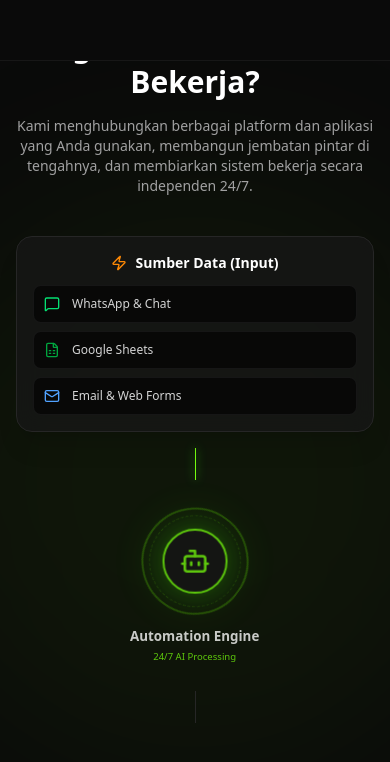
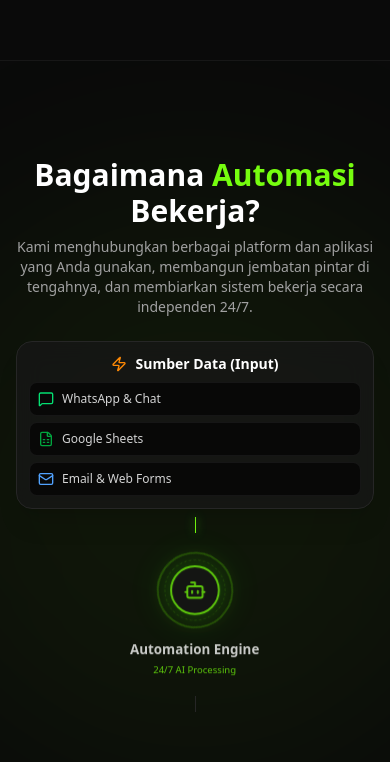
Before and after one commit to Nurdhuha/hackbit-website, a Next.js app: page / in a window 390 px wide. Shown: the part 2911-3673 px from the top of the page. Built offline with nearby package versions, Linux system fonts and the light colour scheme.

Commit message:
fix mobile

```diff
--- a/src/components/sections/AutomationExplanation.tsx
+++ b/src/components/sections/AutomationExplanation.tsx
@@ -49,7 +49,7 @@ export default function AutomationExplanation() {
         <section id="automation" ref={containerRef} className="relative bg-neutral-950">
             {mounted ? (
                 <>
-                    <div className="sticky top-0 h-screen w-full flex flex-col items-center justify-center overflow-hidden border-y border-neutral-900">
+                    <div className="sticky top-0 h-[100dvh] w-full flex flex-col justify-start md:justify-center items-center pt-24 md:pt-0 pb-10 md:pb-0 overflow-y-auto overflow-x-hidden border-y border-neutral-900">
                         {/* Background Glows */}
                         <div className="absolute top-1/2 left-1/2 -translate-x-1/2 -translate-y-1/2 w-[600px] h-[600px] sm:w-[800px] sm:h-[800px] bg-brand-green/5 blur-[100px] sm:blur-[120px] rounded-full pointer-events-none" />
 
@@ -59,8 +59,8 @@ export default function AutomationExplanation() {
                         />
 
                         <Container className="relative z-10 w-full">
-                            <div className="text-center max-w-3xl mx-auto mb-10 sm:mb-20">
-                                <h2 className="text-3xl sm:text-4xl lg:text-5xl font-bold text-white mb-4 sm:mb-6">
+                            <div className="text-center max-w-3xl mx-auto mb-6 md:mb-20">
+                                <h2 className="text-3xl sm:text-4xl lg:text-5xl font-bold text-white mb-2 sm:mb-6">
                                     Bagaimana <span className="text-brand-green">Automasi</span> Bekerja?
                                 </h2>
                                 <p className="text-neutral-400 text-sm sm:text-lg lg:text-xl">
@@ -69,27 +69,27 @@ export default function AutomationExplanation() {
                                 </p>
                             </div>
 
-                            <div className="relative max-w-5xl mx-auto flex flex-col md:flex-row items-center justify-between gap-4 md:gap-4">
+                            <div className="relative max-w-5xl mx-auto flex flex-col md:flex-row items-center justify-between gap-2 md:gap-4">
 
                                 {/* Stage 1: Inputs */}
                                 <motion.div
                                     style={{ opacity: inputOpacity, y: inputY }}
                                     className="flex-1 w-full md:w-auto"
                                 >
-                                    <div className="bg-neutral-900/80 border border-neutral-800 p-4 sm:p-6 rounded-2xl backdrop-blur-md shadow-xl relative z-20">
-                                        <h3 className="text-white font-bold mb-3 sm:mb-4 flex items-center justify-center gap-2 text-sm sm:text-base">
+                                    <div className="bg-neutral-900/80 border border-neutral-800 p-3 sm:p-6 rounded-2xl backdrop-blur-md shadow-xl relative z-20">
+                                        <h3 className="text-white font-bold mb-2 sm:mb-4 flex items-center justify-center gap-2 text-sm sm:text-base">
                                             <Zap className="w-4 h-4 sm:w-5 sm:h-5 text-orange-400" /> Sumber Data (Input)
                                         </h3>
-                                        <div className="flex flex-col gap-2 sm:gap-3">
-                                            <div className="flex items-center gap-3 bg-black/60 p-2.5 sm:p-3 rounded-lg border border-neutral-800/50">
+                                        <div className="flex flex-col gap-1.5 sm:gap-3">
+                                            <div className="flex items-center gap-2 sm:gap-3 bg-black/60 p-2 sm:p-3 rounded-lg border border-neutral-800/50">
                                                 <MessageSquare className="w-4 h-4 sm:w-5 sm:h-5 text-green-400 shrink-0" />
                                                 <span className="text-xs sm:text-sm text-neutral-300">WhatsApp & Chat</span>
                                             </div>
-                                            <div className="flex items-center gap-3 bg-black/60 p-2.5 sm:p-3 rounded-lg border border-neutral-800/50">
+                                            <div className="flex items-center gap-2 sm:gap-3 bg-black/60 p-2 sm:p-3 rounded-lg border border-neutral-800/50">
                                                 <FileSpreadsheet className="w-4 h-4 sm:w-5 sm:h-5 text-green-600 shrink-0" />
                                                 <span className="text-xs sm:text-sm text-neutral-300">Google Sheets</span>
                                             </div>
-                                            <div className="flex items-center gap-3 bg-black/60 p-2.5 sm:p-3 rounded-lg border border-neutral-800/50">
+                                            <div className="flex items-center gap-2 sm:gap-3 bg-black/60 p-2 sm:p-3 rounded-lg border border-neutral-800/50">
                                                 <Mail className="w-4 h-4 sm:w-5 sm:h-5 text-blue-400 shrink-0" />
                                                 <span className="text-xs sm:text-sm text-neutral-300">Email & Web Forms</span>
                                             </div>
@@ -111,7 +111,7 @@ export default function AutomationExplanation() {
                                         transition={{ duration: 1, repeat: Infinity, ease: "easeInOut" }}
                                     />
                                 </div>
-                                <div className="md:hidden relative w-px h-8 sm:h-12 bg-neutral-800 flex items-center justify-center">
+                                <div className="md:hidden relative w-px h-4 sm:h-12 bg-neutral-800 flex items-center justify-center">
                                     <motion.div
                                         className="absolute top-0 left-0 w-full bg-brand-green shadow-[0_0_10px_rgba(57,255,20,0.8)]"
                                         style={{ height: line1Progress }}
@@ -123,7 +123,7 @@ export default function AutomationExplanation() {
                                     style={{ opacity: engineOpacity, scale: engineScale }}
                                     className="shrink-0 relative z-10 py-2 sm:py-0"
                                 >
-                                    <div className="relative w-28 h-28 sm:w-40 sm:h-40 flex items-center justify-center mx-auto">
+                                    <div className="relative w-20 h-20 sm:w-40 sm:h-40 flex items-center justify-center mx-auto">
                                         {/* Animated rings */}
                                         <div className="absolute inset-0 border-2 border-brand-green/30 rounded-full animate-spin-slow" />
                                         <div className="absolute inset-2 sm:inset-3 border border-brand-green/20 border-dashed rounded-full animate-reverse-spin" />
@@ -133,8 +133,8 @@ export default function AutomationExplanation() {
                                             className="absolute inset-0 bg-brand-green/20 rounded-full blur-xl animate-pulse"
                                         />
 
-                                        <div className="relative bg-neutral-900 border-2 border-brand-green p-4 sm:p-6 rounded-full shadow-[0_0_30px_rgba(57,255,20,0.3)]">
-                                            <Bot className="w-8 h-8 sm:w-12 sm:h-12 text-brand-green" />
+                                        <div className="relative bg-neutral-900 border-2 border-brand-green p-3 sm:p-6 rounded-full shadow-[0_0_30px_rgba(57,255,20,0.3)]">
+                                            <Bot className="w-6 h-6 sm:w-12 sm:h-12 text-brand-green" />
                                         </div>
                                     </div>
                                     <div className="text-center mt-3 sm:mt-4">
@@ -157,7 +157,7 @@ export default function AutomationExplanation() {
                                         transition={{ duration: 1, repeat: Infinity, ease: "easeInOut", delay: 0.5 }}
                                     />
                                 </div>
-                                <div className="md:hidden relative w-px h-8 sm:h-12 bg-neutral-800 flex items-center justify-center">
+                                <div className="md:hidden relative w-px h-4 sm:h-12 bg-neutral-800 flex items-center justify-center">
                                     <motion.div
                                         className="absolute top-0 left-0 w-full bg-brand-green shadow-[0_0_10px_rgba(57,255,20,0.8)]"
                                         style={{ height: line2Progress }}
@@ -169,20 +169,20 @@ export default function AutomationExplanation() {
                                     style={{ opacity: outputOpacity, y: outputY }}
                                     className="flex-1 w-full md:w-auto"
                                 >
-                                    <div className="bg-neutral-900/80 border border-neutral-800 p-4 sm:p-6 rounded-2xl backdrop-blur-md shadow-xl relative z-20">
-                                        <h3 className="text-white font-bold mb-3 sm:mb-4 flex items-center justify-center gap-2 text-sm sm:text-base">
+                                    <div className="bg-neutral-900/80 border border-neutral-800 p-3 sm:p-6 rounded-2xl backdrop-blur-md shadow-xl relative z-20">
+                                        <h3 className="text-white font-bold mb-2 sm:mb-4 flex items-center justify-center gap-2 text-sm sm:text-base">
                                             <Database className="w-4 h-4 sm:w-5 sm:h-5 text-blue-400" /> Hasil Akhir (Output)
                                         </h3>
-                                        <div className="flex flex-col gap-2 sm:gap-3">
-                                            <div className="flex items-center gap-3 bg-black/60 p-2.5 sm:p-3 rounded-lg border border-neutral-800/50">
+                                        <div className="flex flex-col gap-1.5 sm:gap-3">
+                                            <div className="flex items-center gap-2 sm:gap-3 bg-black/60 p-2 sm:p-3 rounded-lg border border-neutral-800/50">
                                                 <LineChart className="w-4 h-4 sm:w-5 sm:h-5 text-purple-400 shrink-0" />
                                                 <span className="text-xs sm:text-sm text-neutral-300">Dashboard Real-time</span>
                                             </div>
-                                            <div className="flex items-center gap-3 bg-black/60 p-2.5 sm:p-3 rounded-lg border border-neutral-800/50">
+                                            <div className="flex items-center gap-2 sm:gap-3 bg-black/60 p-2 sm:p-3 rounded-lg border border-neutral-800/50">
                                                 <Bell className="w-4 h-4 sm:w-5 sm:h-5 text-yellow-400 shrink-0" />
                                                 <span className="text-xs sm:text-sm text-neutral-300">Notifikasi Otomatis</span>
                                             </div>
-                                            <div className="flex items-center gap-3 bg-black/60 p-2.5 sm:p-3 rounded-lg border border-neutral-800/50">
+                                            <div className="flex items-center gap-2 sm:gap-3 bg-black/60 p-2 sm:p-3 rounded-lg border border-neutral-800/50">
                                                 <FileText className="w-4 h-4 sm:w-5 sm:h-5 text-red-400 shrink-0" />
                                                 <span className="text-xs sm:text-sm text-neutral-300">Generate Invoice</span>
                                             </div>
```
